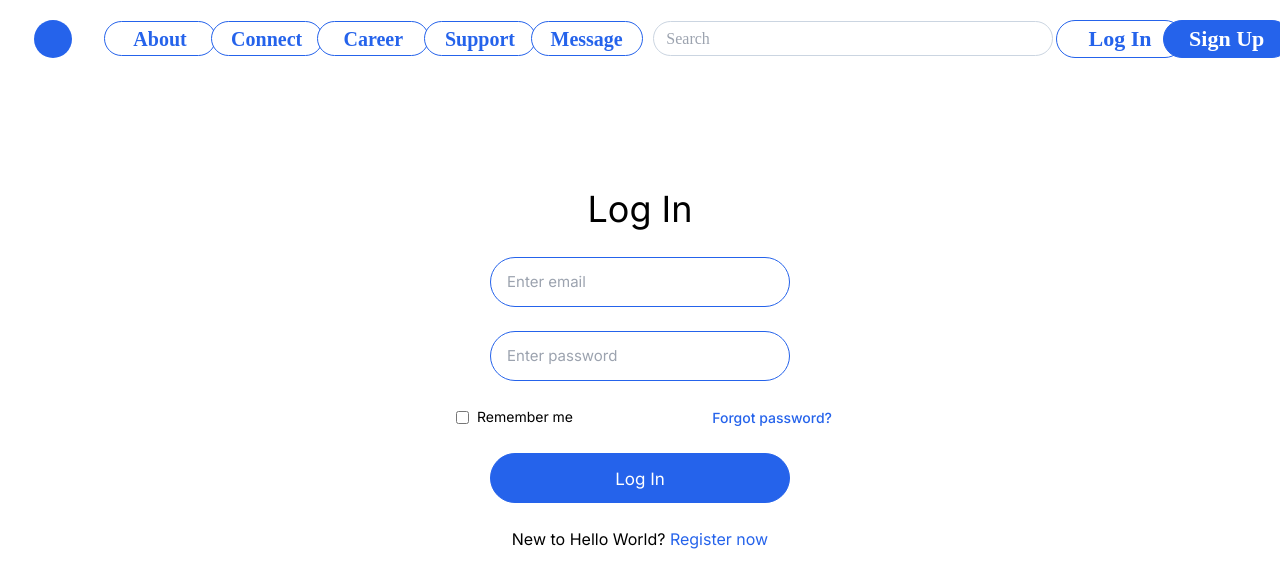
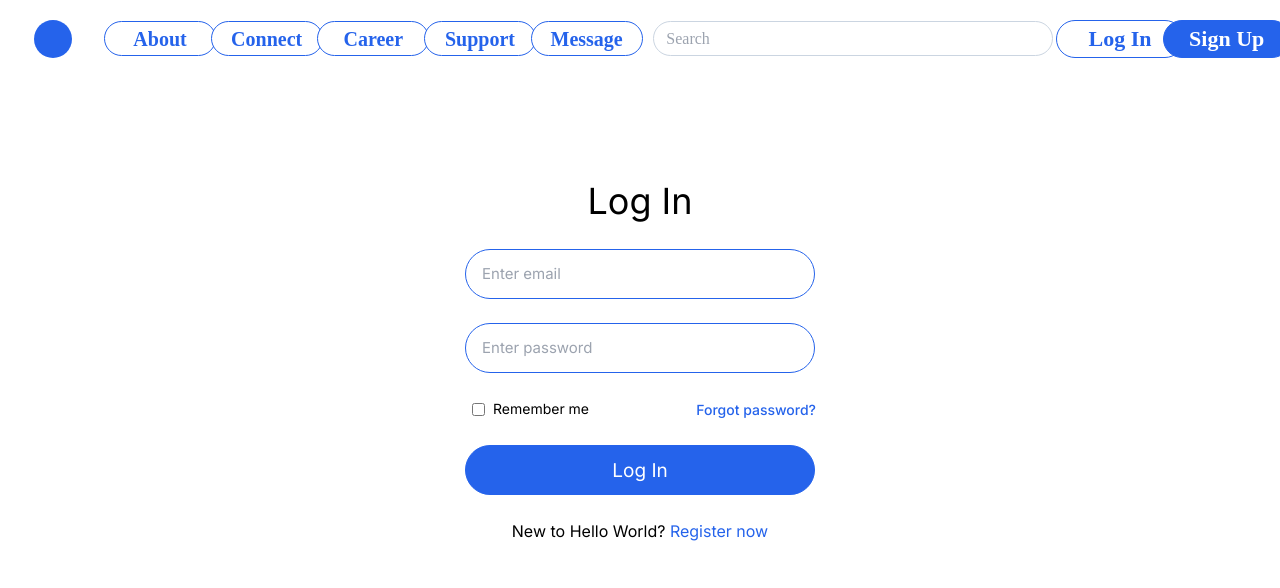
Before and after one commit to McMillon-Innovation-Studios/ISP, a Next.js app: page /login in a window 1280 px wide. Shown: the top 588 px of the page. Built offline with nearby package versions, Linux system fonts and the light colour scheme; no server answers.

Commit message:
LogIn: Adjusted box sizes and position

```diff
--- a/app/login/page.tsx
+++ b/app/login/page.tsx
@@ -68,7 +68,7 @@
         <div className="bg-white">
             <NavBar
             activeTab=""/>
-            <div className="max-w-md w-full mx-auto mt-10 bg-white p-8  text-center font-['Lucida Sans']">
+            <div className="max-w-[400px] w-full mx-auto mt-10 bg-white p-6 text-center font-['Lucida Sans']">
 
                 {/* Log In */}
                 <div className="mt-10 text-4xl">Log In</div>
@@ -81,7 +81,7 @@
                     {/*<span>Email</span>*/}
                 </label>
                     <div className="mt-7 text-blue-600 text-[15px] font-['Lucida Sans']">
-                        <input type="email" placeholder="Enter email" className="w-[300px] h-[50px] leading-[50px] pl-4 bg-white rounded-[99px] border border-blue-600 hover:bg-blue-100 transition ease-out duration-400" value={email} onChange ={(e)=>setEmail(e.target.value)}/>
+                        <input type="email" placeholder="Enter email" className="w-[350px] h-[50px] leading-[50px] pl-4 bg-white rounded-[99px] border border-blue-600 hover:bg-blue-100 transition ease-out duration-400" value={email} onChange ={(e)=>setEmail(e.target.value)}/>
                         {errors.email && <div className="mt-1 flex flex-col gap-1"><span className='text-sm text-red-500'>{errors.email}</span></div>}
                     </div>
                 </div>
@@ -92,7 +92,7 @@
                         {/*<span>Password</span>*/}
                     </label>
                     <div className="text-blue-600 text-[15px] font-['Lucida Sans']">
-                        <input type="password" placeholder="Enter password" className="w-[300px] h-[50px] leading-[50px] pl-4 bg-white rounded-[99px] border border-blue-600 hover:bg-blue-100 transition ease-out duration-400"  value={password} onChange = {(e)=>setPassword(e.target.value)}/>
+                        <input type="password" placeholder="Enter password" className="w-[350px] h-[50px] leading-[50px] pl-4 bg-white rounded-[99px] border border-blue-600 hover:bg-blue-100 transition ease-out duration-400"  value={password} onChange = {(e)=>setPassword(e.target.value)}/>
                         {errors.password && <div className="mt-1"><span className='text-sm text-red-500'>{errors.password}</span></div>}
                     </div>
                 </div>
@@ -109,8 +109,8 @@
                 </div>
 
                 {/* Log In Button */}
-                <div className="text-white text-[17px] font-['Lucida Sans']">
-                    <button type="submit" className="w-[300px] h-[50px] leading-[50px] bg-blue-600 rounded-[99px] border border-blue-600 hover:bg-blue-700 transition ease-out duration-400">
+                <div className="text-white text-[19px] font-['Lucida Sans']">
+                    <button type="submit" className="w-[350px] h-[50px] leading-[50px] bg-blue-600 rounded-[99px] border border-blue-600 hover:bg-blue-700 transition ease-out duration-400">
                     {
                         loading ? "Loading..." :  "Log In"
                     }
```
